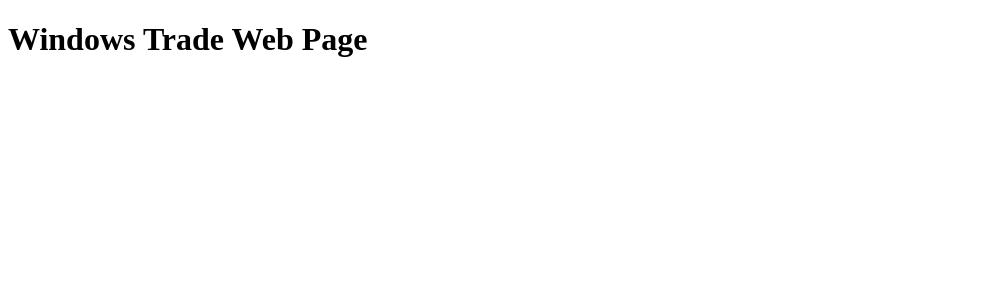
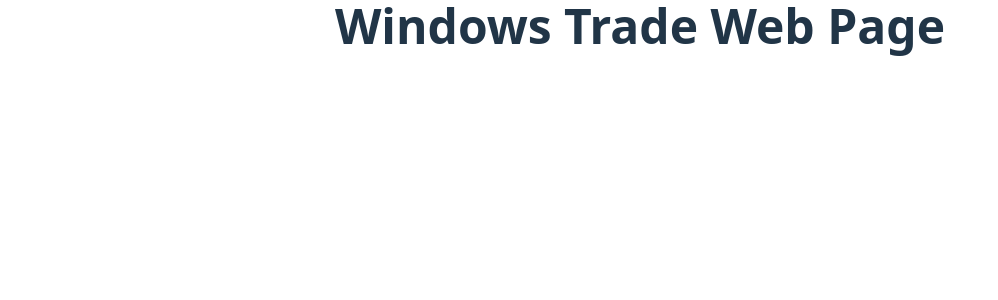
Before and after one commit to MarekKabala1/windowsTradeWebPage, a React (Vite) app: page / in a window 1280 px wide. Shown: the top 300 px of the page, without its empty margins (0-998 px from the left). Built offline with nearby package versions, Linux system fonts and the light colour scheme.

Commit message:
style(css): Add initial CSS styles and variables for light and dark themes

```diff
--- a/src/index.css
+++ b/src/index.css
@@ -0,0 +1,165 @@
+:root {
+	--numcards: 4;
+	--card-margin: 2rem;
+	--card-top-offset: 1em;
+	--card-height: 40vh;
+
+	/* Color Variables */
+--primary-blue: rgba(59, 130, 246, 1);
+	--primary-blue-hover: rgba(37, 99, 235, 1);
+	--primary-blue-light: rgba(96, 165, 250, 1);
+
+	/* Light Theme Colors */
+	--background-light: rgba(255, 255, 255, 1);
+	--background-gradient: rgba(217, 229, 254, 1);
+	--text-primary: rgba(64, 61, 61, 0.87);
+	--text-dark: rgba(33, 53, 71, 1);
+	--button-dark: rgba(26, 26, 26, 1);
+	--button-light: rgba(249, 249, 249, 1);
+
+	/* Dark Theme Colors */
+	--background-dark: rgba(15, 23, 42, 1);
+	--background-gradient-dark: rgba(30, 41, 59, 1);
+	--text-light: rgba(248, 250, 252, 0.87);
+	--text-secondary-dark: rgba(203, 213, 225, 0.7);
+	--button-dark-theme: rgba(51, 65, 85, 1);
+	--button-light-theme: rgba(30, 41, 59, 1);
+
+	/* Door Colors */
+	--door-frame: rgba(171, 188, 230, 1);
+	--door-frame-dark: rgba(100, 116, 139, 1);
+	--door-border: rgba(8, 24, 63, 1);
+	--door-border-dark: rgba(148, 163, 184, 1);
+	--door-glass: rgba(88, 171, 205, 0.3);
+	--door-glass-dark: rgba(59, 130, 246, 0.2);
+	--door-dark-glass: rgba(29, 119, 171, 0.3);
+	--door-dark-glass-dark: rgba(37, 99, 235, 0.2);
+	--door-handle: rgba(8, 24, 63, 1);
+	--door-handle-dark: rgba(148, 163, 184, 1);
+
+	/* Glass Effects */
+	--glass-background: rgba(255, 255, 255, 0.3);
+	--glass-background-dark: rgba(51, 65, 85, 0.3);
+	--glass-shadow: rgba(71, 123, 201, 1);
+	--glass-shadow-dark: rgba(59, 130, 246, 1);
+	--glass-card-bg: rgba(167, 191, 231, 1);
+	--glass-card-bg-dark: rgba(51, 65, 85, 0.8);
+	--glass-card-border: rgba(213, 222, 225, 0.2);
+	--glass-card-border-dark: rgba(148, 163, 184, 0.2);
+	--glass-text-shadow: rgba(187, 184, 184, 0.5);
+	--glass-text-shadow-dark: rgba(0, 0, 0, 0.8);
+
+	/* Navigation */
+	--nav-background: rgba(255, 255, 255, 1);
+	--nav-background-dark: rgba(15, 23, 42, 0.5);
+	--nav-accent: rgba(74, 126, 217, 0.2);
+	--nav-accent-dark: rgba(59, 130, 246, 0.3);
+	--nav-text: rgba(33, 53, 71, 1);
+	--nav-text-dark: rgba(203, 213, 225, 1);
+
+	/* Shadows */
+	--shadow-light: rgba(0, 0, 0, 0.5);
+	--shadow-heavy: rgba(0, 0, 0, 0.3);
+	--shadow-inset: rgba(255, 255, 255, 0.1);
+
+	font-family: system-ui, Avenir, Helvetica, Arial, sans-serif;
+	line-height: 1.5;
+	font-weight: 400;
+
+	color-scheme: light dark;
+	color: var(--text-primary);
+	background-color: var(--background-gradient);
+
+	font-synthesis: none;
+	text-rendering: optimizeLegibility;
+	-webkit-font-smoothing: antialiased;
+	-moz-osx-font-smoothing: grayscale;
+	 overscroll-behavior: none;
+}
+
+a {
+	font-weight: 500;
+	color: var(--primary-blue);
+	text-decoration: inherit;
+}
+a:hover {
+	color: var(--primary-blue-hover);
+}
+li{
+	list-style: none;
+}
+
+body,
+* {
+	margin: 0;
+	padding: 0;
+	place-items: center;
+	box-sizing: border-box;
+
+
+}
+
+h1 {
+	font-size: 3em;
+	line-height: 1.1;
+	text-wrap: balance;
+}
+
+button {
+	border-radius: 8px;
+	border: 1px solid transparent;
+	padding: 0.6em 1.2em;
+	font-size: 1em;
+	font-weight: 500;
+	font-family: inherit;
+	background-color: var(--button-dark);
+	cursor: pointer;
+	transition: border-color 0.25s;
+}
+button:hover {
+	border-color: var(--primary-blue);
+}
+button:focus,
+button:focus-visible {
+	outline: 4px auto -webkit-focus-ring-color;
+}
+
+@media (prefers-color-scheme: light) {
+	:root {
+		color: var(--text-dark);
+		background-color: var(--background-light);
+	}
+	a:hover {
+		color: var(--primary-blue-light);
+	}
+	button {
+		background-color: var(--button-light);
+	}
+}
+
+@media (prefers-color-scheme: dark) {
+	:root {
+		color: var(--text-light);
+		background-color: var(--background-gradient-dark);
+
+		--door-frame: var(--door-frame-dark);
+		--door-border: var(--door-border-dark);
+		--door-glass: var(--door-glass-dark);
+		--door-dark-glass: var(--door-dark-glass-dark);
+		--door-handle: var(--door-handle-dark);
+
+		--glass-background: var(--glass-background-dark);
+		--glass-shadow: var(--glass-shadow-dark);
+		--glass-card-bg: var(--glass-card-bg-dark);
+		--glass-card-border: var(--glass-card-border-dark);
+		--glass-text-shadow: var(--glass-text-shadow-dark);
+
+		--nav-background: var(--nav-background-dark);
+		--nav-accent: var(--nav-accent-dark);
+		--nav-text: var(--nav-text-dark);
+	}
+
+	button {
+		background-color: var(--button-dark-theme);
+	}
+}
```
